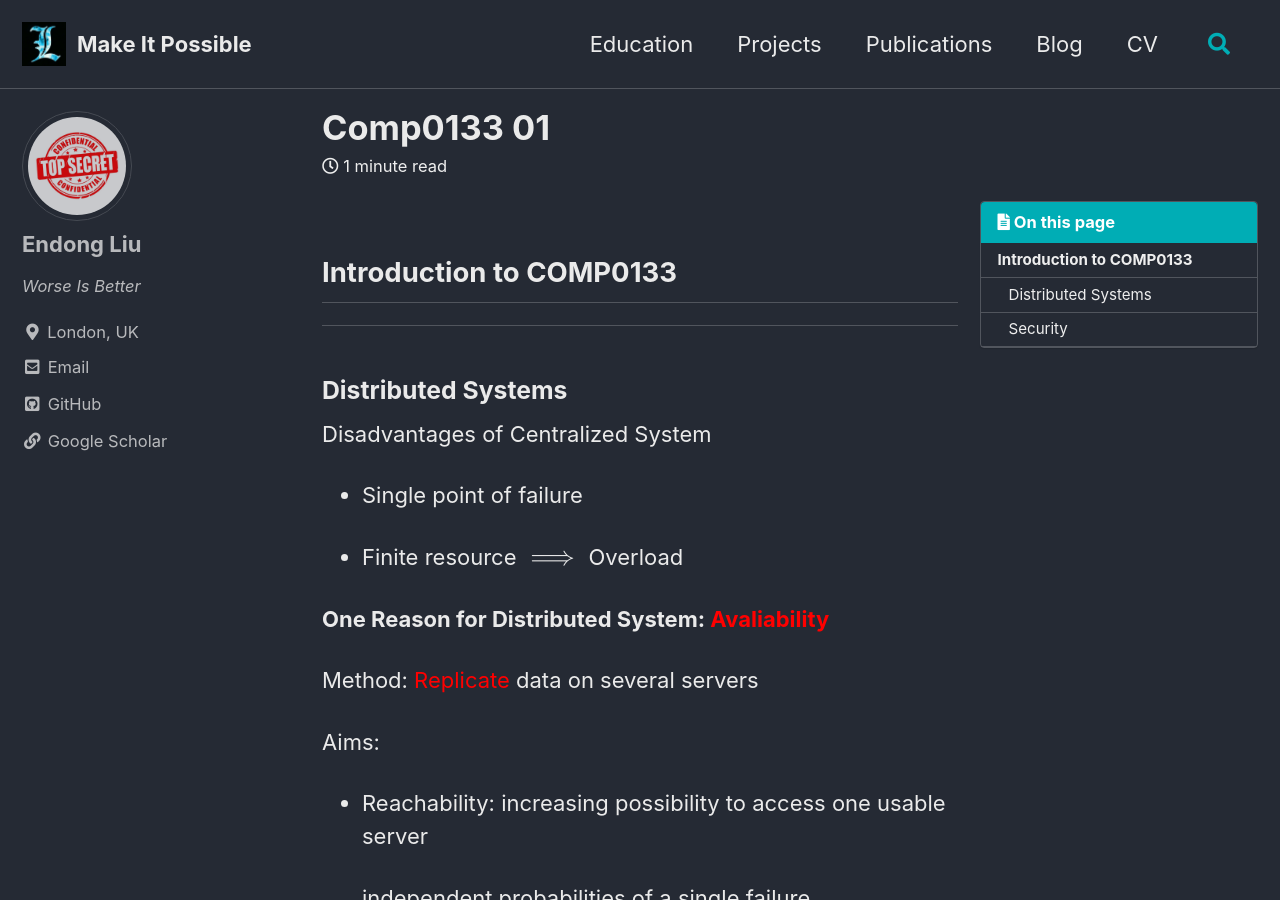
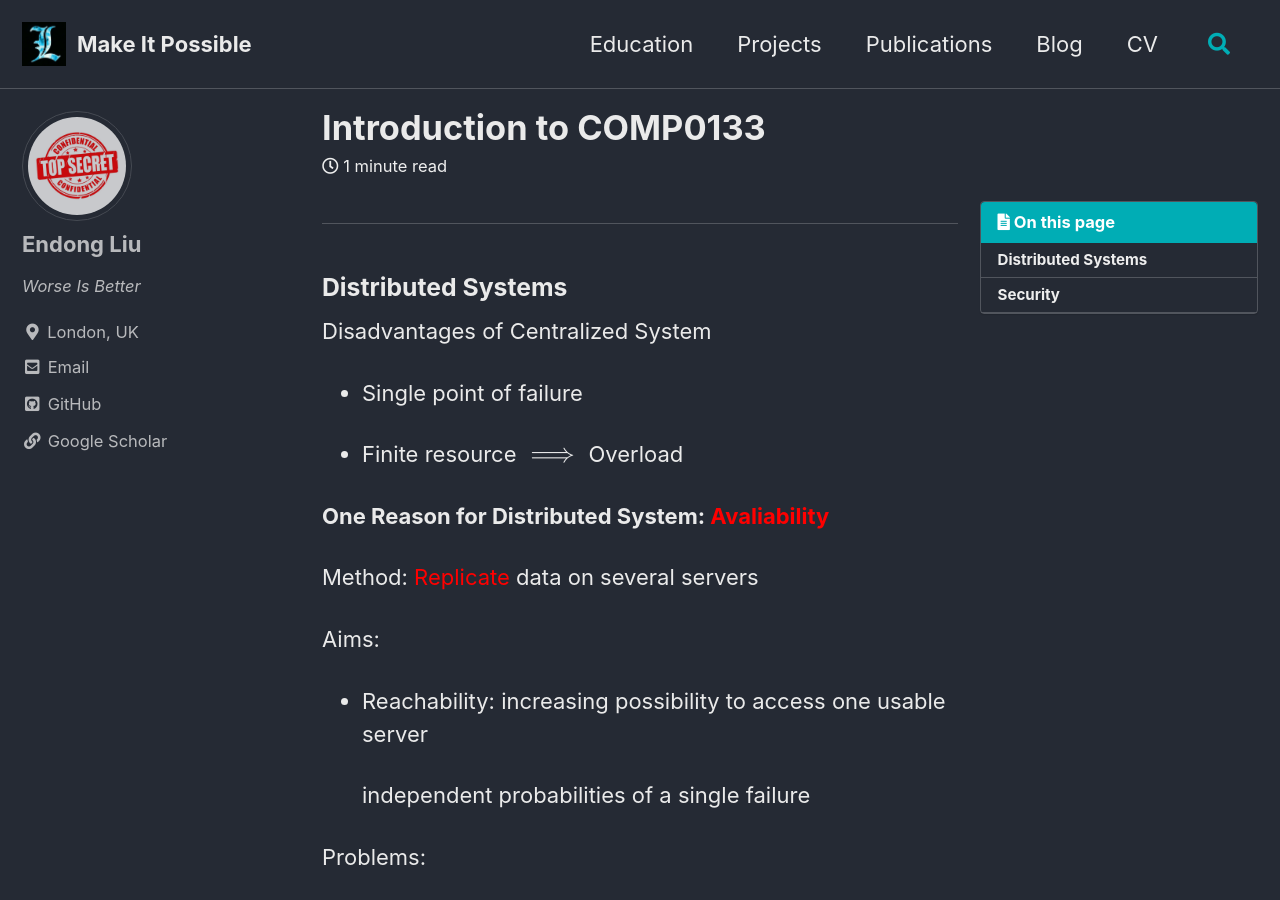
Before and after one commit to ZzPoLariszZ/zzpolariszz.github.io, a Jekyll site: the page built from _posts/2021-10-05-COMP0133-01.md, in a window 1280 px wide and 900 px high. Built offline with Jekyll 4.4.1, drawn with Linux system fonts in a browser that asks for light colours; cached includes are drawn as plain includes; some of the changed lines change nothing that is shown.

Commit message:
Update 2021-10-05-COMP0133-01.md

```diff
--- a/_posts/2021-10-05-COMP0133-01.md
+++ b/_posts/2021-10-05-COMP0133-01.md
@@ -1,15 +1,12 @@
 ---
 layout: single
+title: "Introduction to COMP0133"
 excerpt_separator: <!--more-->
 tags: UCL-Course COMP0133
 author_profile: true
 read_time: true
 toc: true
 ---
-
-## Introduction to COMP0133
-
-<!--more-->
 
 ---
 ### Distributed Systems
```
